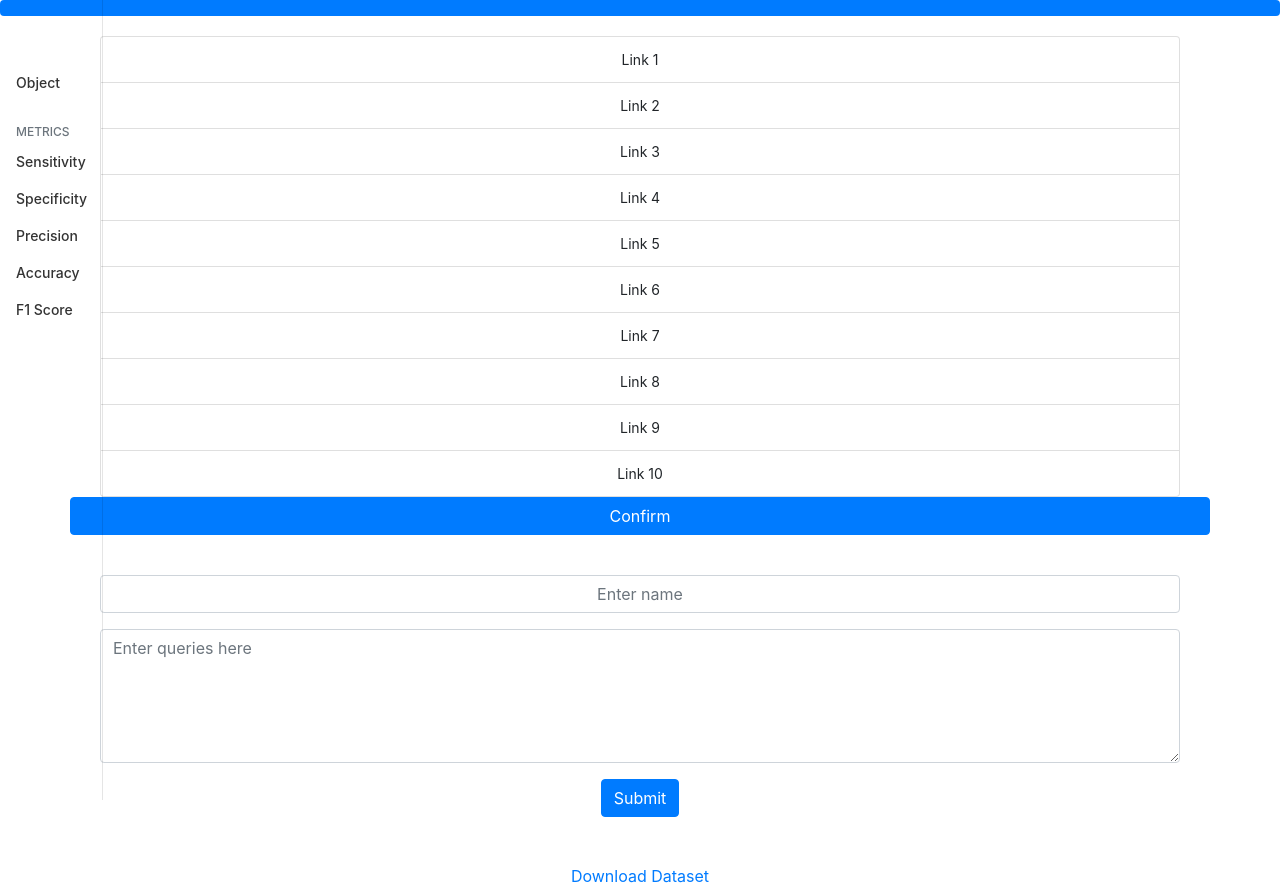
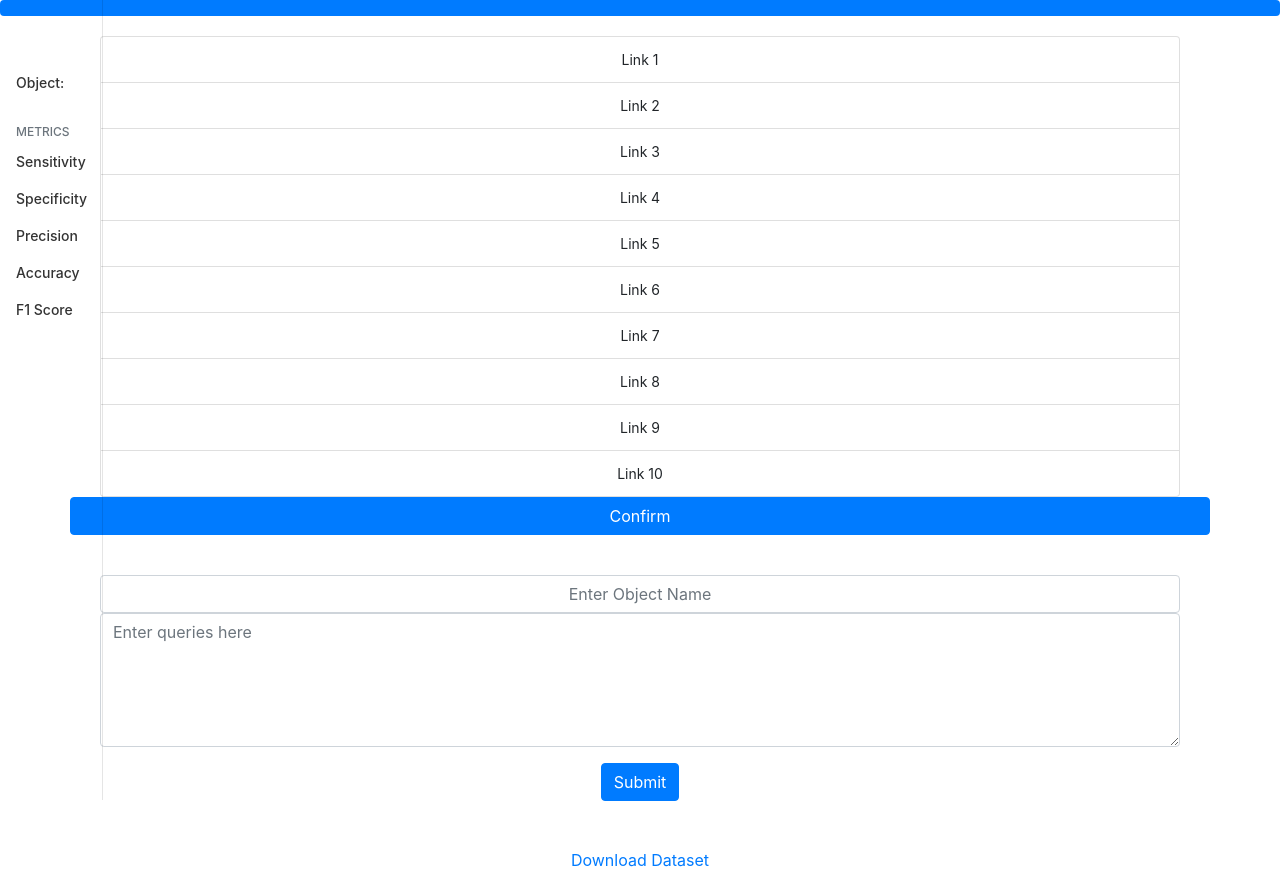
Before and after one commit to asaifuddin18/Search-Engine-Data-Collector, a Django app: template search/templates/search/home.html in a window 1280 px wide. After the commit the page ends 867 px from the top, so only its background shows below. Run offline with Django 3.2, Linux system fonts and the light colour scheme; the template is opened without the code that fills it, so the values that code supplies are empty; some libraries are stand-ins or nearby versions.

Commit message:
handled form POST request

```diff
--- a/search/static/search/main.js
+++ b/search/static/search/main.js
@@ -11,7 +11,11 @@ document.getElementById('submitAnnotation').addEventListener("click", function()
                 annotation_string = annotation_string.concat('1');
             }
         }
-        document.location.href = document.URL.split('/')[0] + 'edit/' + annotation_string;
+        document.location.href = "http://localhost:8000/" +'edit/' + annotation_string;
+        var splits = document.URL.split('/');
+        for(var i = 0; i < splits.length; i++) {
+            //alert(splits[i]);
+        }
         //document.location.href
 });
 $(function toggleAnnotations(){
--- a/search/templates/search/home.html
+++ b/search/templates/search/home.html
@@ -54,7 +54,11 @@
           <li class="nav-item">
             <a class="nav-link" href="#">
               <span data-feather="layers"></span>
-              Object
+              {% if object %}
+              Object- {{object}}
+              {% else %}
+              Object:
+              {% endif %}
             </a>
           </li>
         </ul>
@@ -129,14 +133,13 @@
   <!--End of Table-->
   <!--Object and query form-->
   <div class="col">
-    <form>
+    <form action="/your-object/your-queries" method="POST">
+      {% csrf_token %}
       <div class="form-group" style="padding-top: 40px">
-        <input type="email" class="form-control text-center sm" id="objectInput" aria-describedby="emailHelp" placeholder="Enter name">
+        <input id = "your_object" type="text" name="your_object" placeholder="Enter Object Name" class="form-control text-center sm">
+        <textarea class="form-control" rows="5" id="your_queries" name="your_queries" placeholder="Enter queries here"></textarea>
       </div>
-      <div class="form-group">
-        <textarea class="form-control" rows="5" id="comment" placeholder="Enter queries here"></textarea>
-      </div>
-      <div class=text-center><button type="submit" class="btn btn-primary text-center">Submit</button></div>
+      <div class=text-center><input type="submit" class="btn btn-primary text-center"></button></div>
     </form>
   </div>
   <div class=text-center style="padding-top: 40px"><button type="confirm" class="btn btn-link">Download Dataset</button></div>
--- a/search/urls.py
+++ b/search/urls.py
@@ -3,5 +3,6 @@ from django.urls import path
 from . import views
 urlpatterns = [
     path('', views.home, name='search-home'),
-    path('edit/<int:annotation>', views.edit, name='edit')
+    path('edit/<int:annotation>', views.edit, name='edit'),
+    path('your-object/your-queries', views.handle_input, name='input')
 ]
```
Also changed, not shown: search/views.py (+30 -4 lines).
